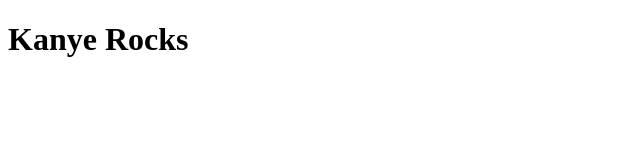
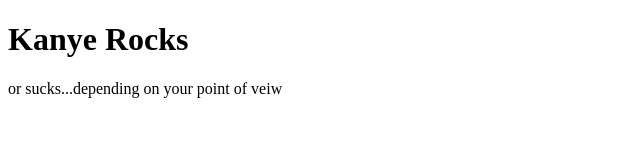
Before and after one commit to zackeidman/kanye, a plain HTML site: page index.html in a window 1280 px wide. Shown: the whole page, without its empty margins (0-640 px from the left). Drawn offline with Linux system fonts and the light colour scheme.

Commit message:
Added a second opinion

```diff
--- a/index.html
+++ b/index.html
@@ -5,5 +5,6 @@
 </head>
 <body>
 	<h1>Kanye Rocks</h1>
+		<p>or sucks...depending on your point of veiw</p>
 </body>
 </html>
```
